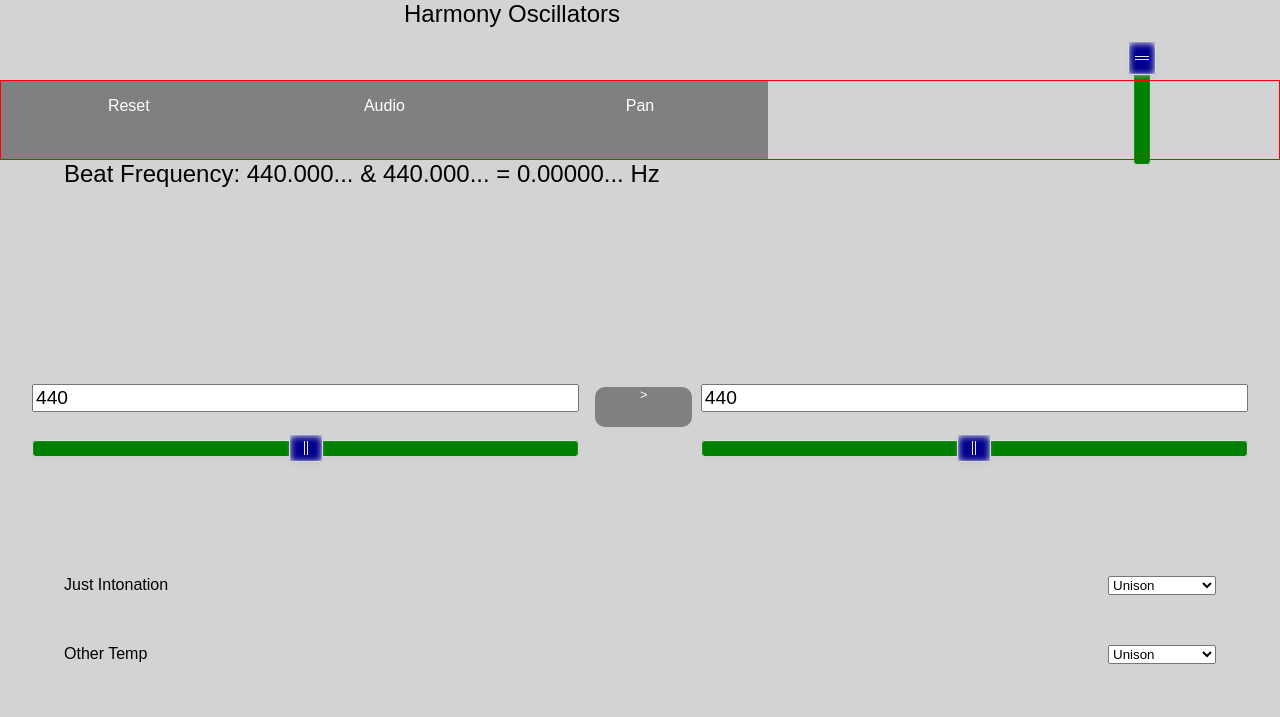
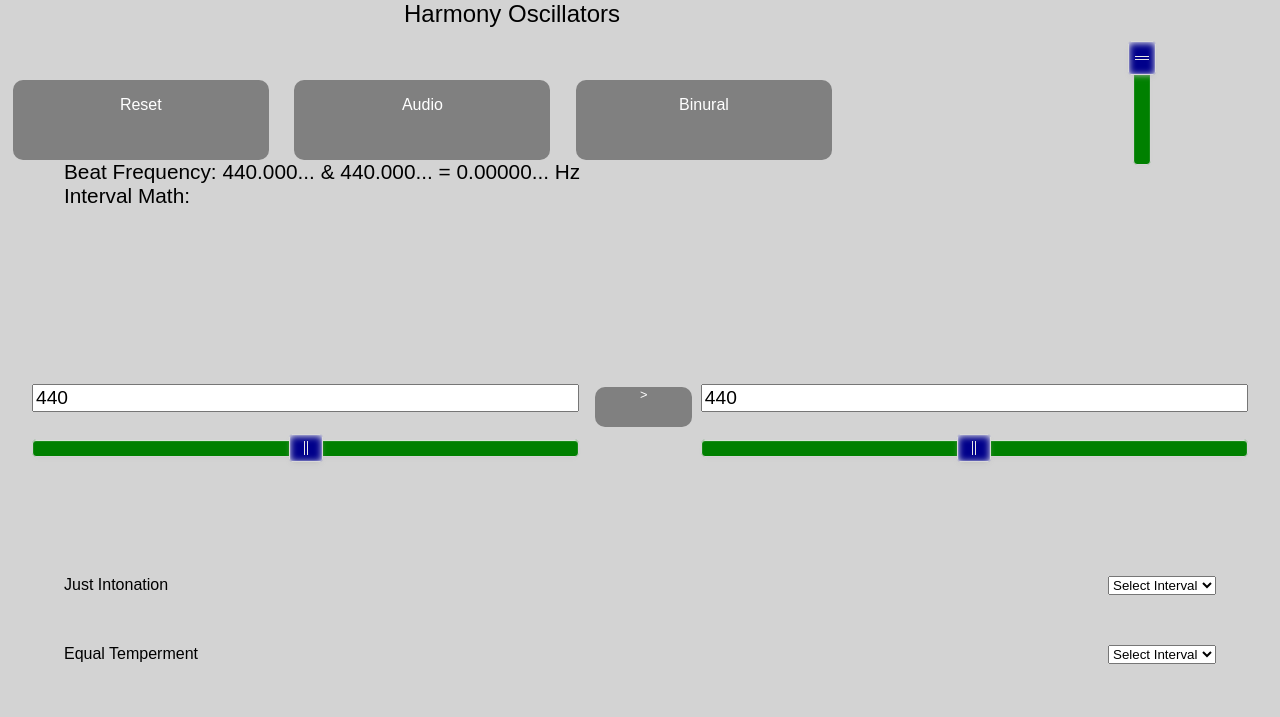
Before and after one commit to fogg4444/harmony_oscillators, a plain HTML site: page index.html in a window 1280 px wide. Drawn offline with Linux system fonts and the light colour scheme.

Commit message:
improved math section, added strings and equations to intervals library, changed pan to binural

```diff
--- a/css/main.css
+++ b/css/main.css
@@ -75,7 +75,7 @@ h1{
 	#button_header{
 		height: 10%;
 		/*width: 80%;*/
-		border: red 1px solid;
+		/*border: red 1px solid;*/
 		position: relative;
 		margin: 0 auto;
 		text-align: center;
@@ -89,28 +89,24 @@ h1{
 			color: white;
 			cursor: default;
 
+			margin-left: 1%;
+			margin-right: 1%;
 
-/*			-moz-border-radius: 10px;
+
+			-moz-border-radius: 10px;
 			-webkit-border-radius: 10px;
 			border-radius: 10px;  future proofing
-			-khtml-border-radius: 10px; /* for old Konqueror browsers */*/
+			-khtml-border-radius: 10px; /* for old Konqueror browsers */
 		}
 		.top_button div {
 		}
 		.top_button p{
-			padding: 0;
+			/*padding: 0;*/
 			/*margin: 0;*/
 		}
 
-		#mute_button{
-			/*right: 8%;*/
-		}
 		#reset_button{
-			/*left: 5%;*/
 			background-color: grey;
-		}
-		#pan_button{
-			/*right: 40%;*/
 		}
 
 
@@ -127,7 +123,7 @@ h1{
 			top: 0;
 			text-align: left;
 			padding-left: 5%;
-			font-size: 1.5em;
+			font-size: 1.3em;
 			margin: 0;
 			height: 35%;
 			/*border: yellow 5px solid;*/
--- a/index.html
+++ b/index.html
@@ -25,7 +25,7 @@
 		<div id="button_header">
 			<div id="reset_button" class="top_button"> <div> <p>Reset</p> </div> </div>
 			<div id="mute_button" class="top_button"> <div> <p>Audio</p> </div> </div>
-			<div id="pan_button" class="top_button"> <div> <p>Pan</p> </div> </div>
+			<div id="pan_button" class="top_button"> <div> <p>Binural</p> </div> </div>
 		</div>
 		<div id="below_header">
 			<div id="math_div">
@@ -34,6 +34,9 @@
 						<span id="osc_1_math"></span> &amp;
 						<span id="osc_2_math"></span> =
 						<span id="result"></span> Hz
+					</p>
+					<p>Interval Math:
+						<span id="interval_math"></span>
 					</p>
 				<!-- </span> -->
 			</div>
--- a/js/main.js
+++ b/js/main.js
@@ -41,34 +41,34 @@ var harmonyOscillatorsGlobalNamespace = {
 
 	intervals : {
 		'Just_Intonation' : {
-			'Unison' 		 : '1/1',
-			'Minor_Second'   : '16/15',
-			'Major_Second'   : '9/8',
-			'Minor_Third'    : '6/5',
-			'Major_Third'    : '5/4',
-			'Perfect_Fourth' : '4/3',
-			'Tritone'        : '7/5',
-			'Perfect_Fifth'  : '3/2',
-			'Minor Sixth'    : '8/5',
-			'Major_Sixth'    : '5/3',
-			'Minor_Seventh'  : '16/9',
-			'Major_Seventh'  : '15/8',
-			'Octave'         : '2/1',
+			'Unison' 		 : ['1/1',   1/1   ],
+			'Minor_Second'   : ['16/15', 16/15 ],
+			'Major_Second'   : ['9/8',   9/8   ],
+			'Minor_Third'    : ['6/5',   6/5   ],
+			'Major_Third'    : ['5/4',   5/4   ],
+			'Perfect_Fourth' : ['4/3',   4/3   ],
+			'Tritone'        : ['7/5',   7/5   ],
+			'Perfect_Fifth'  : ['3/2',   3/2   ],
+			'Minor Sixth'    : ['8/5',   8/5   ],
+			'Major_Sixth'    : ['5/3',   5/3   ],
+			'Minor_Seventh'  : ['16/9',  16/9  ],
+			'Major_Seventh'  : ['15/8',  15/8  ],
+			'Octave'         : ['2/1',   2/1   ]
 		},
-		'Other_Temp' : {
-			'Unison' 		 : '1/1',
-			'Minor_Second'   : '16/15',
-			'Major_Second'   : '9/8',
-			'Minor_Third'    : '6/5',
-			'Major_Third'    : '5/4',
-			'Perfect_Fourth' : '4/3',
-			'Tritone'        : '7/5',
-			'Perfect_Fifth'  : '3/2',
-			'Minor Sixth'    : '8/5',
-			'Major_Sixth'    : '5/3',
-			'Minor_Seventh'  : '16/9',
-			'Major_Seventh'  : '15/8',
-			'Octave'         : '2/1',
+		'Equal_Temperment' : {
+			'Unison' 		 : ['2^(0/12)',  Math.pow( 2, (0/12)  ) ],
+			'Minor_Second'   : ['2^(1/12)',  Math.pow( 2, (1/12)  ) ],
+			'Major_Second'   : ['2^(2/12)',  Math.pow( 2, (2/12)  ) ],
+			'Minor_Third'    : ['2^(3/12)',  Math.pow( 2, (3/12)  ) ],
+			'Major_Third'    : ['2^(4/12)',  Math.pow( 2, (4/12)  ) ],
+			'Perfect_Fourth' : ['2^(5/12)',  Math.pow( 2, (5/12)  ) ],
+			'Tritone'        : ['2^(6/12)',  Math.pow( 2, (6/12)  ) ],
+			'Perfect_Fifth'  : ['2^(7/12)',  Math.pow( 2, (7/12)  ) ],
+			'Minor Sixth'    : ['2^(8/12)',  Math.pow( 2, (8/12)  ) ],
+			'Major_Sixth'    : ['2^(9/12)',  Math.pow( 2, (9/12)  ) ],
+			'Minor_Seventh'  : ['2^(10/12)', Math.pow( 2, (10/12) ) ],
+			'Major_Seventh'  : ['2^(11/12)', Math.pow( 2, (11/12) ) ],
+			'Octave'         : ['2^(12/12)', Math.pow( 2, (12/12) ) ]
 		}
 	},
 
@@ -77,8 +77,9 @@ var harmonyOscillatorsGlobalNamespace = {
 	oscGenerateArray : ['osc_1','osc_2'],
 	currentOscValues : {}, // global memory for osc values. enables referencing by other math
 	sliderList : [], // stores a list of all sliders in the program. functions may loop through this list to act on all sliders.
-	osc_text_list : [],
+	oscTextList : [],
 	currentSliderValue : [],
+	intervalSelectMenuList : [],
 
 	initSliders : function(){
 		var hogn = harmonyOscillatorsGlobalNamespace;
@@ -131,11 +132,6 @@ var harmonyOscillatorsGlobalNamespace = {
 		var hogn = harmonyOscillatorsGlobalNamespace;
 
 		hogn.preMasterVolume = new Tone.Volume(0).toMaster();
-
-		// console.log('gen pan')
-		// console.log(oscGenerateArray)
-
-
 		this.oscGenerateArray.forEach(function(x){
 			// console.log(x)
 			var this_panner = x + '_pan';
@@ -176,6 +172,9 @@ var harmonyOscillatorsGlobalNamespace = {
 						var amountToAdd = currentSliderValue * ( (currentOscValue * Math.pow( 2, ( centsPerInterval /1200) ) ) - currentOscValue);
 						var newFreq = currentOscValue + amountToAdd;
 						hogn.setOsc(newFreq, thisOsc);
+
+						hogn.resetIntervalSelectMenu(); // finally, reset all the interval select menus as they are no longer theoretically correct
+						hogn.clearIntervalMath();
 					};
 
 					if (formatted_value > 0 || formatted_value < 0) { // slider movement
@@ -187,10 +186,10 @@ var harmonyOscillatorsGlobalNamespace = {
 						clearInterval(updateFrequencyInterval);
 						updateFrequencyInterval = null;
 					};
-				});
 
-			});
-		};
+				}); // end domInput.noUiSlider.on('update'...
+			}); // end hogn.sliderList.forEach(...
+		}; // end initFreqSlidersListener()
 
 		var initMasterVolumeSliderListener = function(){
 			var masterVolumeFader = document.getElementById('master_volume_div');
@@ -312,48 +311,65 @@ var harmonyOscillatorsGlobalNamespace = {
 		this.initResetButton();
 	},
 
+	clearIntervalMath : function(){
+		$('#interval_math').html('');
+	},
+
 	initIntervalFractionSelect : function(){
 		var hogn = harmonyOscillatorsGlobalNamespace;
 
 		var selectMenuChange = function(){
-			var selection_key = $(this).val();
-			var selection_index = hogn.intervals[this.id][selection_key];
-			var fraction_format = selection_index
-				.split('/')
-				.reverse()
-				.map(function(x){
-					//console.log(x);
-					return parseFloat(x);
-				});
-			fraction_format = fraction_format.map(function(x){ // formatting the fractions into useable arrays for multiplication
-				return x / fraction_format[0];
-			})
-			var multiplier = fraction_format[1];
-			console.log(multiplier)
-			var first_osc_value = parseFloat(hogn.currentOscValues['osc_1']);
 
-			var new_osc_2 = first_osc_value * multiplier;
-			console.log(new_osc_2);
-			hogn.setOsc(new_osc_2, 'osc_2');
-			console.log('test ' + selection_index)
-			hogn.setInputText();
+			var thisMenuId = $(this).context.id;
+			var selectionKey = $(this).val();
+			var selectionIndexString = hogn.intervals[this.id][selectionKey][0];
+			var intervalMultiplicationFactor = hogn.intervals[this.id][selectionKey][1];
+			var firstOscValue = parseFloat(hogn.currentOscValues['osc_1']); // get and store value of osc_1
+
+			console.log('selectionIndexString: ', selectionIndexString);
+			console.log('intervalMultiplicationFactor: ', intervalMultiplicationFactor);
+			console.log('thisMenuId: ', thisMenuId);
+			console.log('selectionKey: ', selectionKey);
+			console.log('firstOscValue: ',firstOscValue);
+
+			// multiply firstOscValue by intervalMultiplicationFactor
+			var newOsc2Value = firstOscValue * intervalMultiplicationFactor;
+			console.log(newOsc2Value)
+
+			// drop selection index string into interval math display
+			$('#interval_math').html(firstOscValue + ' * ' + '( ' + selectionIndexString + ' ) = ' +  newOsc2Value);
+
+
+			// set the oscillator
+			hogn.setOsc(newOsc2Value, 'osc_2');
+
+			// reset all menus except 'thisMenuId'
+			hogn.resetIntervalSelectMenu(thisMenuId);
 		}
 
-		var interval_selects_div = $('#interval_selects_div');
+		var interval_selects_div = $('#interval_selects_div'); // choose where to put these selection menus
 
-		for( var menu in hogn.intervals){
+		for( var menu in hogn.intervals){ // Generate sub_div to contain each temperment selection menu line
 			var temp_menu_sub_div_id = menu + '_sub_div';
 			interval_selects_div.append('<div id=' + temp_menu_sub_div_id + ' class="each_temp_sub_div">') // generate a sub div to contain each temperment name and menu line
 			var this_temp_sub_div_selector = $('#' + temp_menu_sub_div_id) // define new id for sub div holding this temperment selection menu
+
+			// append each menu id into global intervalSelectMenuList
+			hogn.intervalSelectMenuList.push(menu);
 
 			// Generate select menues for each
 			this_temp_sub_div_selector.append(menu.replace(/[_]/g, ' '))
 			this_temp_sub_div_selector.append('<select class="interval_menu" id=' + menu + ' name=' + menu + '></select>')
 			var this_menu = $('#' + menu);
+
+			// append 'seelct interval' text as first entry in drop down'
+			this_menu.append( $("<option></option>").text('Select Interval'));
+
+			// append values from 'intervals' object into select respective menus
 			for( var interval_name in hogn.intervals[menu]){
 				var interval_name_no_underscore = interval_name.replace(/[_]/g, " ")
 				this_menu
-					.append( $("<option></option>")
+					.append( $("<option value='initial_value' ></option>")
 						.attr('value', interval_name)
 						.text(interval_name_no_underscore) );
 			}
@@ -361,6 +377,24 @@ var harmonyOscillatorsGlobalNamespace = {
 			this_menu.change( selectMenuChange ); // event handler
 		}
 	}, // end initIntervalFractionSelect
+
+	resetIntervalSelectMenu : function(selected_menu){ // incoming variable is usually the menu making the selection. reset all others. if no variable, reset all.
+		var hogn = harmonyOscillatorsGlobalNamespace;
+		var menusToReset = hogn.intervalSelectMenuList.slice(0); // clone intervalSelecMenuList into new local variable
+
+		if (selected_menu !== undefined){
+			// we are passed an argument. Reset all menus but the 'selected_menu'
+			// eliminate 'selected_menu' from 'menusToReset'
+			var indexOfSelectedMenu = menusToReset.indexOf(selected_menu);
+			// delete selected_menu from menusToReset using indexOfSelectedMenu index number
+			menusToReset.splice(indexOfSelectedMenu, 1); // splice at indexOfSelectedMenu position. only splice out one array entry
+		};
+
+		for(var menu in menusToReset){ // iterate through the array and reset menus
+			var this_menu = menusToReset[menu]; // shortcut
+			document.getElementById(this_menu).selectedIndex = 0; // find all menus and reset them to first index position value
+		};
+	},// end resetIntervalSelectMenu
 
 	generateOscContainerDiv : function(){
 		var hogn = harmonyOscillatorsGlobalNamespace;
@@ -370,9 +404,9 @@ var harmonyOscillatorsGlobalNamespace = {
 			var slider_name = osc_name + '_slider';
 				hogn.sliderList.push(slider_name);
 			var osc_text = osc_name + '_text';
-				hogn.osc_text_list.push(osc_text);
+				hogn.oscTextList.push(osc_text);
 
-				console.log(osc_name)
+				// console.log(osc_name)
 
 			$( '#osc_div' ).append('<div id=' + osc_name + ' class="each_osc_div"><div class="freq_input"><input id=' + osc_text + ' class="freq_input_text" type="text"></div><div id=' + slider_name + ' class="h_slider"></div></div>');
 			hogn.initText(osc_text, osc_name);
@@ -420,6 +454,7 @@ var harmonyOscillatorsGlobalNamespace = {
 		var result = hogn.summarizeLongDecimals( Math.abs( osc_1_input - osc_2_input ) );
 		$('#result').html(result)
 	},// end setMath
+
 
 	setInputText : function(freq, osc_name){
 		// console.log('set text')
```
